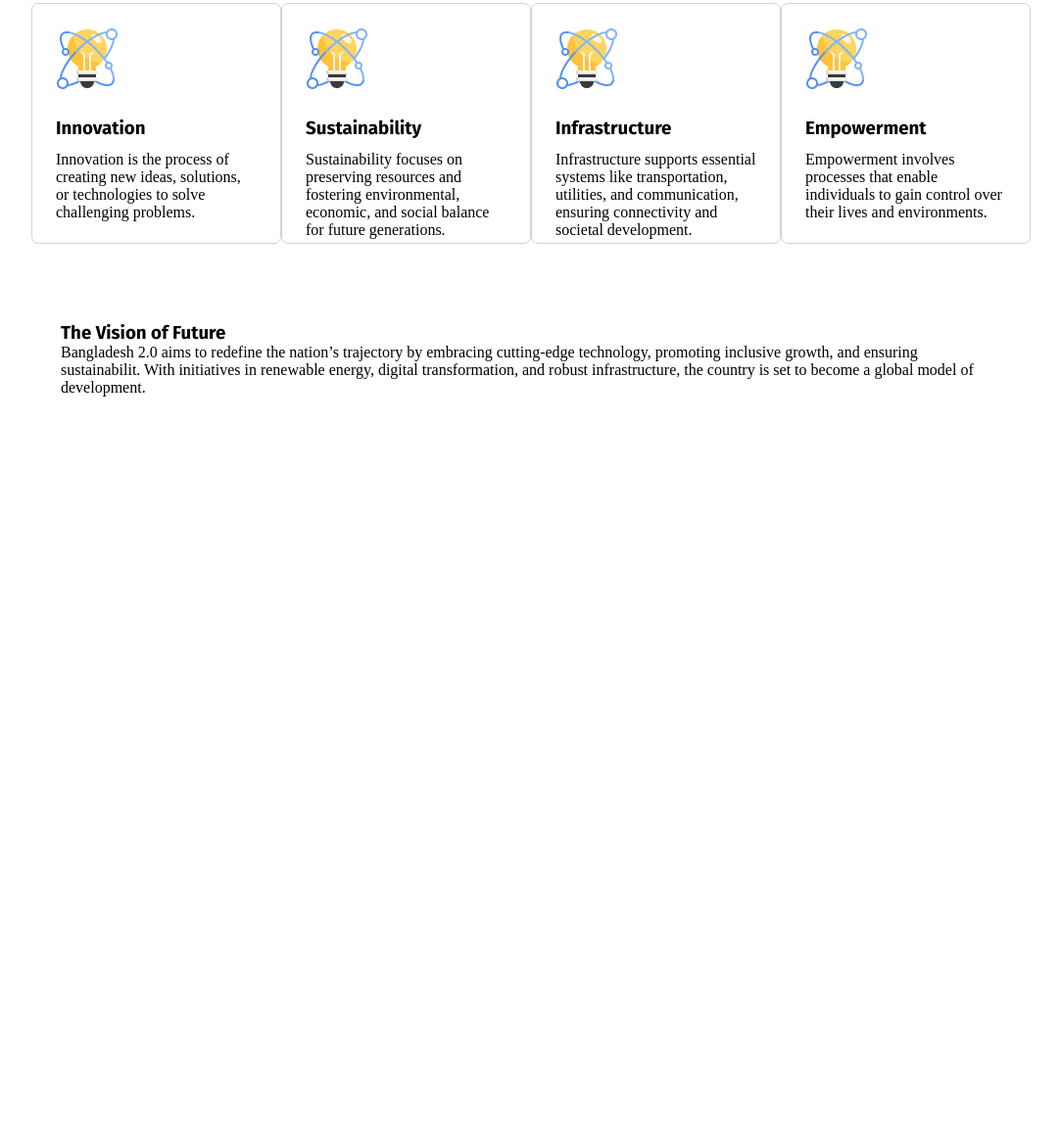
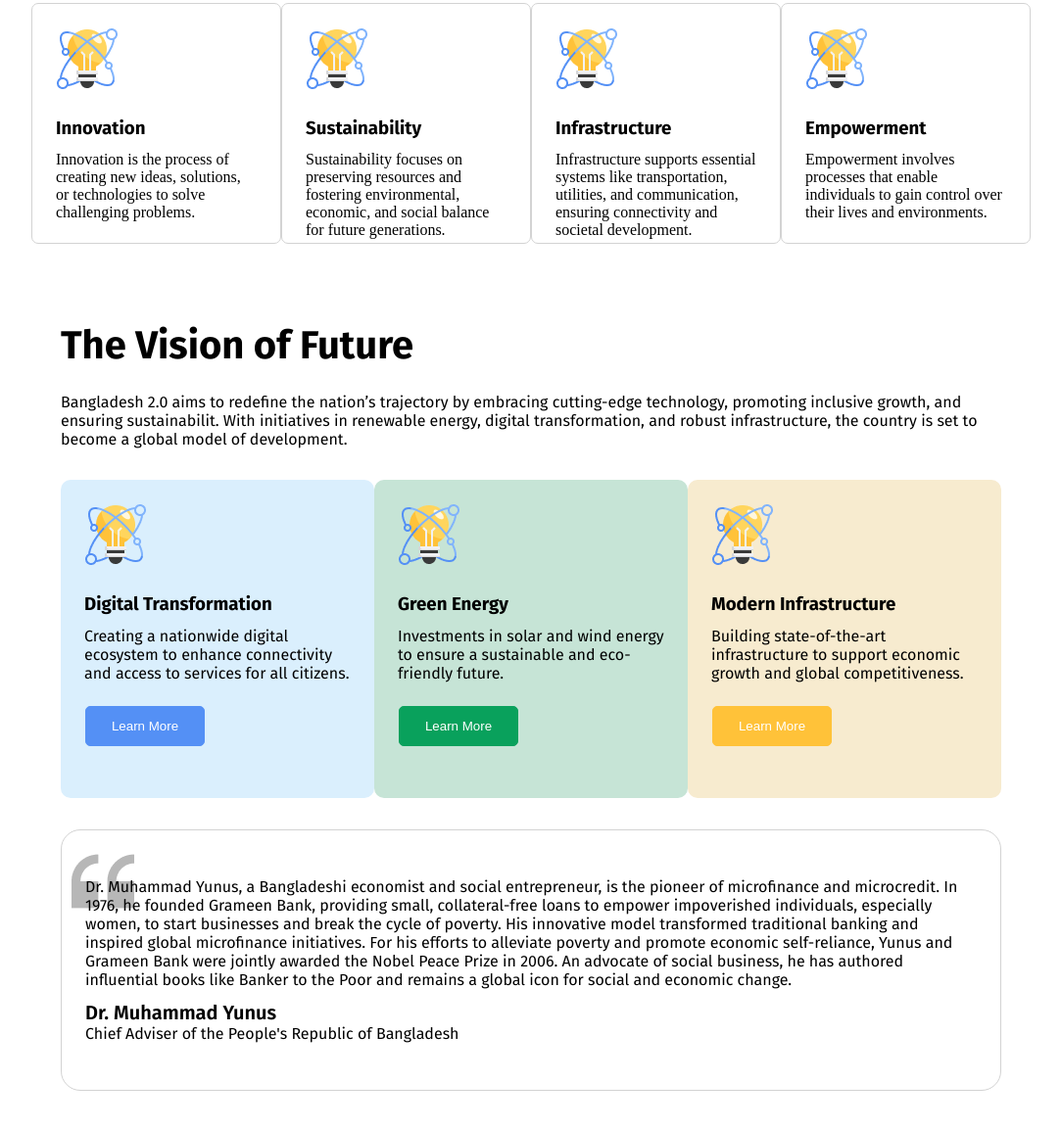
Before and after one commit to sanzidasayra/Assignment-1, a plain HTML site: page index.html in a window 1280 px wide. Shown: the part 908-2061 px from the top of the page at 98% size, without its empty margins (98-1181 px from the left). Before the commit the page ends 1337 px from the top, so only its background shows below. Drawn offline with Linux system fonts and the light colour scheme.

Commit message:
adding vision & yunus section

```diff
--- a/index.html
+++ b/index.html
@@ -60,9 +60,45 @@
 </div>
 
 <div class="card-title-2">
-    <h3 class="fira-sans-bold">The Vision of Future</h3>
-    <p>Bangladesh 2.0 aims to redefine the nation’s trajectory by embracing cutting-edge technology, promoting inclusive growth, and ensuring sustainabilit. With initiatives in renewable energy, digital transformation, and robust infrastructure, the country is set to become a global model of development.</p>
+    <h3 class="card-2-heading fira-sans-bold">The Vision of Future</h3>
+    <p class="card-2-description fira-sans-regular">Bangladesh 2.0 aims to redefine the nation’s trajectory by embracing cutting-edge technology, promoting inclusive growth, and ensuring sustainabilit. With initiatives in renewable energy, digital transformation, and robust infrastructure, the country is set to become a global model of development.</p>
     </div>
+
+
+    <div class="card-2">
+        <div class="card-2-box box1">
+            <img class="card-img" src="assets/card-icon.png" alt="">
+            <h3 class="card-heading fira-sans-bold">Digital Transformation</h3>
+            <p class="card-description fira-sans-regular">Creating a nationwide digital ecosystem to enhance connectivity and access to services for all citizens.</p>
+            <button class="btn-card-2-box1">Learn More</button>
+    </div>
+
+    <div class="card-2-box box2">
+        <img class="card-img" src="assets/card-icon.png" alt="">
+        <h3 class="card-heading fira-sans-bold">Green Energy</h3>
+        <p class="card-description fira-sans-regular">Investments in solar and wind energy to ensure a sustainable and eco-friendly future.</p>
+        <button class="btn-card-2-box2">Learn More</button>
+</div>
+
+<div class="card-2-box box3">
+    <img class="card-img" src="assets/card-icon.png" alt="">
+    <h3 class="card-heading fira-sans-bold">Modern Infrastructure</h3>
+    <p class="card-description fira-sans-regular">Building state-of-the-art infrastructure to support economic growth and global competitiveness.</p>
+    <button class="btn-card-2-box3">Learn More</button>
+</div>
+</div>
+
+
+        <div class="yunus">
+
+
+            <div class="yunus-body">
+            <p class="d-yunus-des fira-sans-regular">Dr. Muhammad Yunus, a Bangladeshi economist and social entrepreneur, is the pioneer of microfinance and microcredit. In 1976, he founded Grameen Bank, providing small, collateral-free loans to empower impoverished individuals, especially women, to start businesses and break the cycle of poverty. His innovative model transformed traditional banking and inspired global microfinance initiatives. For his efforts to alleviate poverty and promote economic self-reliance, Yunus and Grameen Bank were jointly awarded the Nobel Peace Prize in 2006. An advocate of social business, he has authored influential books like Banker to the Poor and remains a global icon for social and economic change.
+            </p>
+            <h3 class="d-yunus fira-sans-semibold">Dr. Muhammad Yunus</h3>
+            <p class="d-yunus-sub-des fira-sans-regular">Chief Adviser of the People's Republic of Bangladesh</p>
+              </div>
+        </div>
 
     <main>
 
--- a/styles/style.css
+++ b/styles/style.css
@@ -185,3 +185,108 @@
     margin-left: 160px;
     margin-right: 160px;
   }
+
+  .card-2-heading{
+    font-size: 40px;
+  }
+
+  .card-2-description{
+    font-size: 16px;
+    margin-top: 24px;
+    margin-bottom: 32px;
+
+  }
+
+  .card-2-box{
+    height: 325px;
+    width: 410px;
+
+  }
+
+  .box1{
+    background-color: #DAEFFD;
+    border-radius: 10px;
+  }
+
+  .box2{
+    background-color: #C6E4D6;
+    border-radius: 10px;
+  }
+
+  .box3{
+    background-color: #F7EBCF;
+    border-radius: 10px;
+  }
+
+  .btn-card-2-box1{
+    height: 41px;
+    width: 122px;
+    background-color: #5490F5;
+    color: #FFFFFF;
+    margin-left: 25px;
+    border: 1px solid #5490F5;
+    border-radius: 5px;
+  }
+
+  .btn-card-2-box2{
+    height: 41px;
+    width: 122px;
+    background-color: #09A15C;
+    color: #FFFFFF;
+    margin-left: 25px;
+    border: 1px solid #09A15C;
+    border-radius: 5px;
+  }
+
+  .btn-card-2-box3{
+    height: 41px;
+    width: 122px;
+    background-color: #FFC239;
+    color: #FFFFFF;
+    margin-left: 25px;
+    border: 1px solid #FFC239;
+    border-radius: 5px;
+  }
+
+  .card-2{
+    display: flex;
+     justify-content: space-between;
+     margin-left: 160px;
+     margin-right: 160px;
+     margin-bottom: 32px;
+
+   }
+
+   .d-yunus-des{
+    font-size: 16px;
+    margin-top: 48px;
+   }
+
+   .d-yunus{
+    font-size: 20px;
+    margin-top: 12px;
+   }
+
+   .d-yunus-sub-des{
+    font-size: 16px;
+   }
+
+   .yunus{
+        background-image: url('../assets/quote-bg.png');
+        background-repeat: no-repeat;
+        background-position: 10px 20px;
+        height: auto;
+        width: auto;
+        margin-left: 160px;
+        margin-right: 160px;
+        border: 1px solid lightgray;
+        background-color: white;
+        margin-bottom: 100px;
+        border-radius: 20px;
+   }
+
+   .yunus-body {
+    padding-left: 24px;
+    padding-right: 24px;
+    padding-bottom: 48px;
+   }
```
